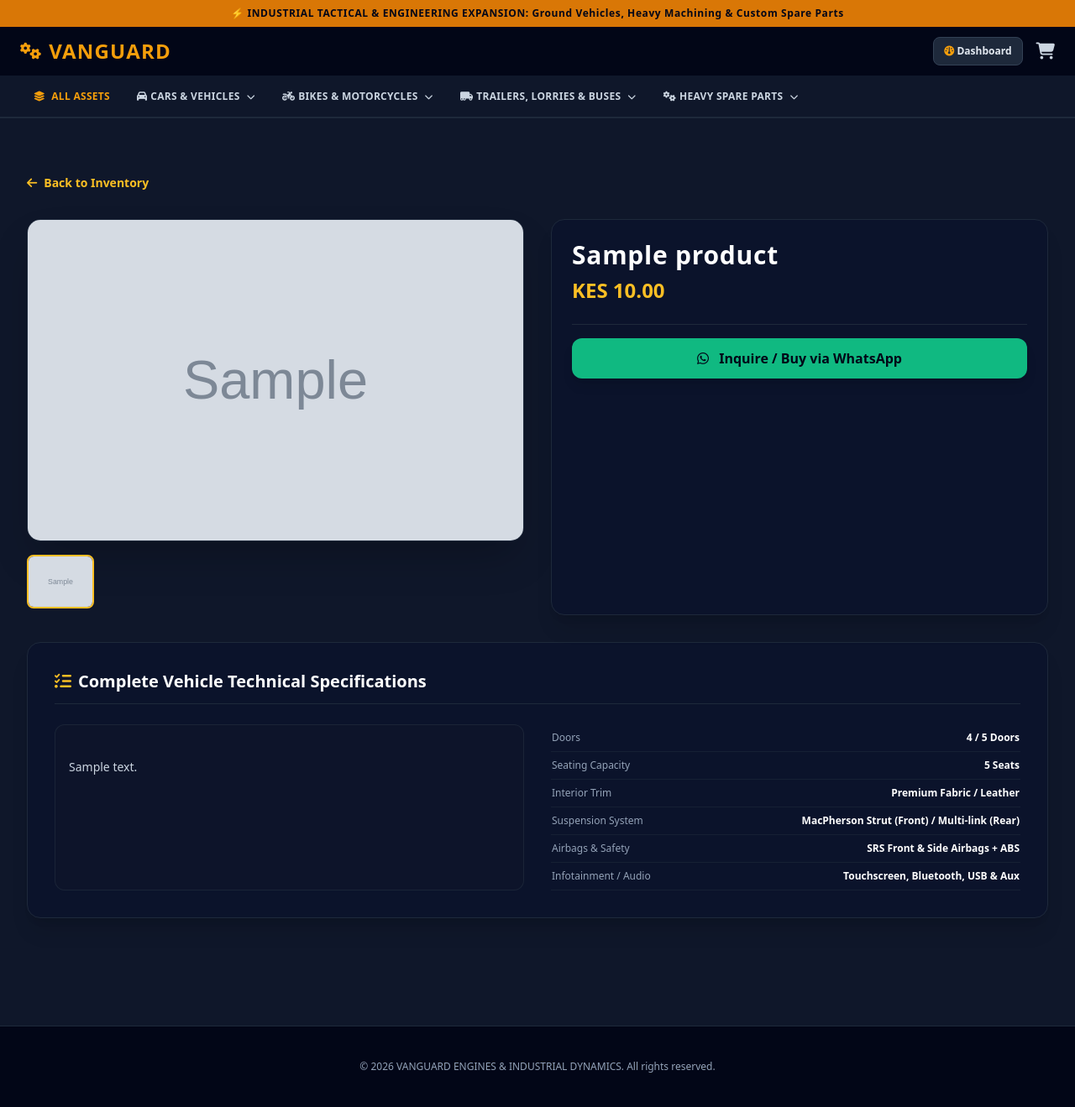
After one commit to samuelk-dot/blue-market, a Django app: page /product/1/ in a window 1280 px wide. The commit adds this page. Shown: the whole page at 84% size. Run offline with Django 5.2, Linux system fonts and the light colour scheme; tables that the repository leaves empty hold one stand-in row (values such as "Sample post"); grey boxes marked "Sample" are stand-in pictures; some libraries are stand-ins or nearby versions.

Commit message:
Add product_detail page, whole card clickable, multi-image file picker

```diff
--- a/store/templates/store/index.html
+++ b/store/templates/store/index.html
@@ -231,14 +231,14 @@
         {% if products %}
         <div class="grid grid-cols-1 md:grid-cols-3 gap-6">
             {% for product in products %}
-            <div class="bg-slate-900 border border-slate-800 rounded-2xl p-5 space-y-4 hover:border-slate-700 transition">
+            <a href="{% url 'product_detail' product.id %}" class="block bg-slate-900 hover:bg-slate-800/90 border border-slate-800 hover:border-amber-400/50 rounded-xl overflow-hidden shadow-lg transition duration-200 group">
                 <h3 class="font-bold text-slate-100">{{ product.name }}</h3>
                 <p class="text-xs text-slate-400 line-clamp-2">{{ product.description }}</p>
                 <div class="flex items-center justify-between pt-2 border-t border-slate-800">
                     <span class="text-amber-500 font-bold">{{ product.price }}</span>
                     <a href="{% url 'product_detail' product.id %}" class="text-xs bg-slate-800 hover:bg-slate-700 text-slate-200 px-3 py-1.5 rounded-lg font-medium transition">Inspect</a>
                 </div>
-            </div>
+            </a>
             {% endfor %}
         </div>
         {% else %}
--- /dev/null
+++ b/store/templates/store/product_detail.html
@@ -0,0 +1,70 @@
+{% extends 'store/base.html' %}
+
+{% block content %}
+<div class="max-w-7xl mx-auto px-4 py-8 space-y-8 text-slate-100">
+    <!-- Back Button -->
+    <a href="{% url 'index' %}" class="inline-flex items-center gap-2 text-amber-400 hover:text-amber-300 font-semibold text-sm">
+        <i class="fa-solid fa-arrow-left"></i> Back to Inventory
+    </a>
+
+    <div class="grid grid-cols-1 lg:grid-cols-2 gap-8">
+        <!-- Image Gallery & Thumbnails -->
+        <div class="space-y-4">
+            <div class="bg-slate-900 border border-slate-800 rounded-2xl overflow-hidden shadow-2xl h-96 flex items-center justify-center">
+                {% if product.image_url %}
+                    <img id="main-vehicle-img" src="{{ product.image_url }}" alt="{{ product.name }}" class="w-full h-full object-cover">
+                {% else %}
+                    <i class="fa-solid fa-car text-6xl text-slate-700"></i>
+                {% endif %}
+            </div>
+
+            <!-- Gallery Thumbnails (Up to 10 Images) -->
+            <div class="flex items-center gap-3 overflow-x-auto pb-2 scrollbar-thin">
+                {% if product.image_url %}
+                    <img onclick="document.getElementById('main-vehicle-img').src=this.src" src="{{ product.image_url }}" class="w-20 h-16 object-cover rounded-lg cursor-pointer border-2 border-amber-400 hover:opacity-80 transition">
+                {% endif %}
+            </div>
+        </div>
+
+        <!-- Title & Buy / Contact Panel -->
+        <div class="space-y-6 bg-[#0b132b] p-6 rounded-2xl border border-slate-800 shadow-xl">
+            <div>
+                <h1 class="text-3xl font-extrabold text-white tracking-wide">{{ product.name }}</h1>
+                <p class="text-2xl font-bold text-amber-400 mt-2">KES {{ product.price }}</p>
+            </div>
+
+            <div class="pt-4 border-t border-slate-800 space-y-3">
+                <a href="https://wa.me/?text=Hello%20Vanguard%20Motors,%20I'm%20interested%20in%20{{ product.name }}" target="_blank" class="w-full block text-center bg-emerald-500 hover:bg-emerald-600 text-slate-950 font-bold py-3 px-6 rounded-xl shadow-lg transition">
+                    <i class="fa-brands fa-whatsapp mr-2"></i> Inquire / Buy via WhatsApp
+                </a>
+            </div>
+        </div>
+    </div>
+
+    <!-- Complete Specification Table -->
+    <div class="bg-[#0b132b] p-6 sm:p-8 rounded-2xl border border-slate-800 shadow-xl space-y-6">
+        <h2 class="text-xl font-bold text-white flex items-center gap-2 border-b border-slate-800 pb-3">
+            <i class="fa-solid fa-list-check text-amber-400"></i> Complete Vehicle Technical Specifications
+        </h2>
+
+        <div class="grid grid-cols-1 md:grid-cols-2 gap-x-8 gap-y-3 text-sm">
+            <div class="whitespace-pre-line text-slate-300 leading-relaxed bg-slate-900/60 p-4 rounded-xl border border-slate-800/80">
+                {{ product.description }}
+            </div>
+
+            <div class="space-y-2">
+                <table class="w-full text-left text-xs border-collapse">
+                    <tbody>
+                        <tr class="border-b border-slate-800/60"><td class="py-2 text-slate-400 font-medium">Doors</td><td class="py-2 text-white font-bold text-right">4 / 5 Doors</td></tr>
+                        <tr class="border-b border-slate-800/60"><td class="py-2 text-slate-400 font-medium">Seating Capacity</td><td class="py-2 text-white font-bold text-right">5 Seats</td></tr>
+                        <tr class="border-b border-slate-800/60"><td class="py-2 text-slate-400 font-medium">Interior Trim</td><td class="py-2 text-white font-bold text-right">Premium Fabric / Leather</td></tr>
+                        <tr class="border-b border-slate-800/60"><td class="py-2 text-slate-400 font-medium">Suspension System</td><td class="py-2 text-white font-bold text-right">MacPherson Strut (Front) / Multi-link (Rear)</td></tr>
+                        <tr class="border-b border-slate-800/60"><td class="py-2 text-slate-400 font-medium">Airbags & Safety</td><td class="py-2 text-white font-bold text-right">SRS Front & Side Airbags + ABS</td></tr>
+                        <tr class="border-b border-slate-800/60"><td class="py-2 text-slate-400 font-medium">Infotainment / Audio</td><td class="py-2 text-white font-bold text-right">Touchscreen, Bluetooth, USB & Aux</td></tr>
+                    </tbody>
+                </table>
+            </div>
+        </div>
+    </div>
+</div>
+{% endblock %}
```
Also changed, not shown: store/templates/store/dashboard.html (+14 -4 lines).
